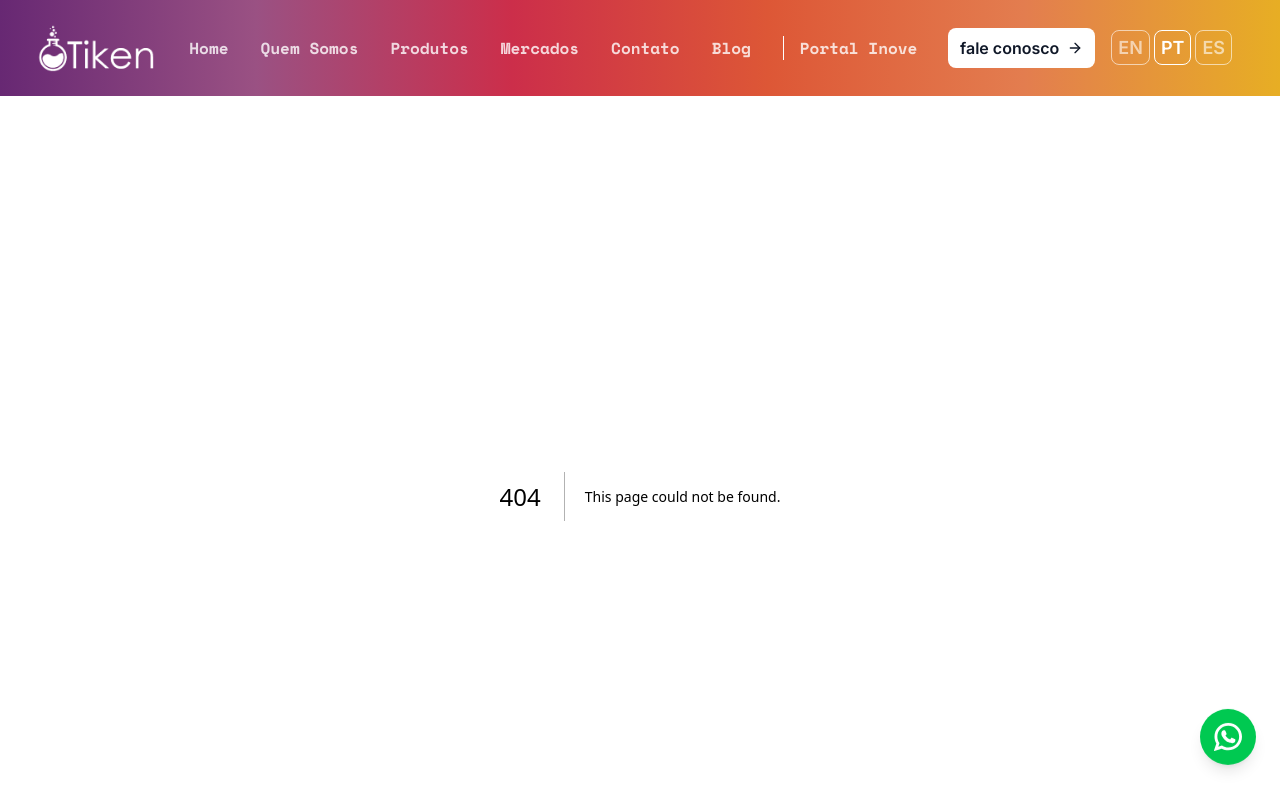
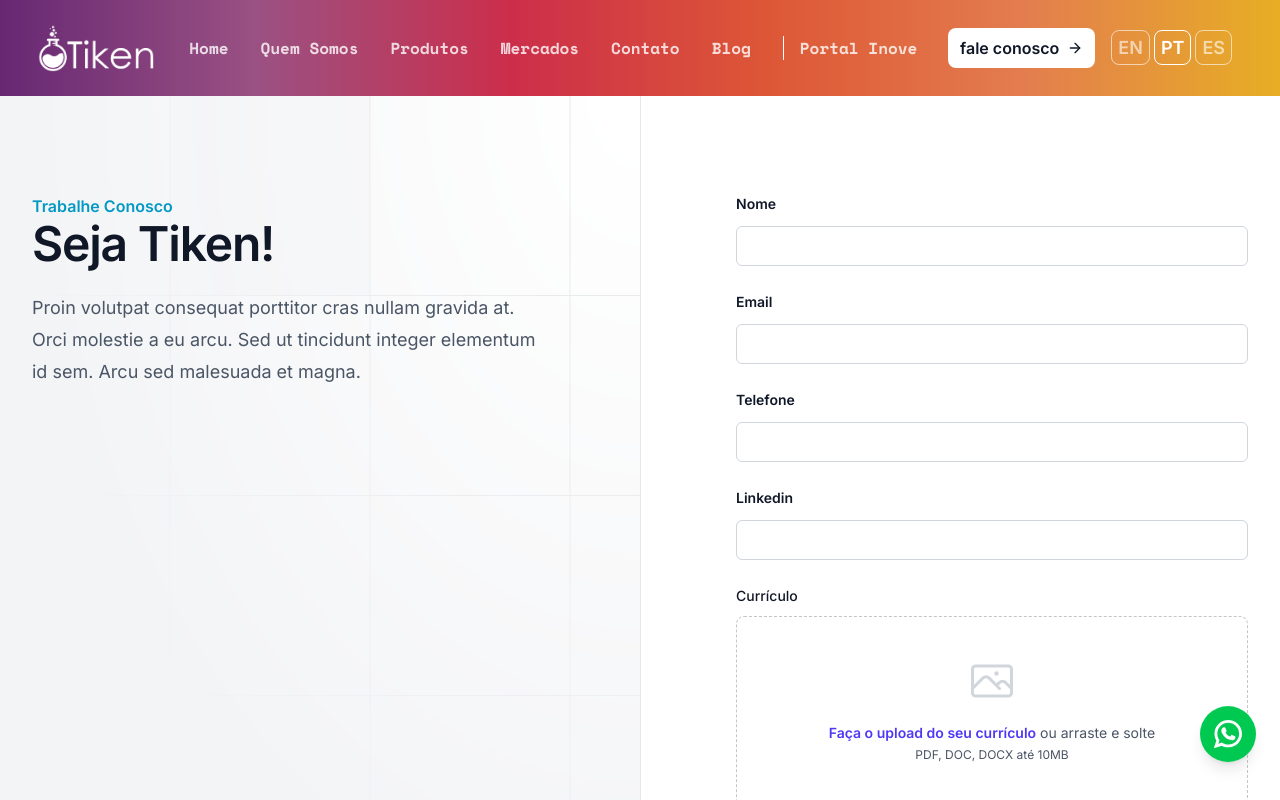
Before and after one commit to TrindadeBRA/trinitykit-next, a Next.js app: page /trabalhe-conosco in a window 1280 px wide. Before the commit this address had no page. Shown: the top 800 px of the page. Built offline with nearby package versions, Linux system fonts and the light colour scheme.

Commit message:
feat: trabalhe conosco added

```diff
--- /dev/null
+++ b/app/trabalhe-conosco/page.tsx
@@ -0,0 +1,18 @@
+import ContactItems from "@/src/components/ContactItems";
+import PinMap from "@/src/components/PinMap";
+import WorkWithUs from "@/src/components/WorkWithUs";
+
+export const metadata = {
+  title: 'Trabalhe Conosco | Tiken',
+  description: 'Trabalhe conosco e faça parte do nosso time.',
+}
+
+export default function TrabalheConosco() {
+  return (
+    <>
+      <WorkWithUs />
+      <ContactItems />
+      <PinMap />
+    </>
+  );
+}
--- a/src/components/ExcellenceRecognition/index.tsx
+++ b/src/components/ExcellenceRecognition/index.tsx
@@ -17,7 +17,6 @@ export default function ExcellenceRecognition() {
           </p>
           <Link
             href="/trabalhe-conosco"
-            target="_blank"
             className="flex items-center gap-x-2 text-black font-bold font-space-mono mt-4"
             data-aos="fade-right"
           >
--- /dev/null
+++ b/src/components/WorkWithUs/index.tsx
@@ -0,0 +1,145 @@
+import { BuildingOffice2Icon, EnvelopeIcon, PhoneIcon, PhotoIcon } from '@heroicons/react/24/outline'
+import { ArrowRightIcon } from 'lucide-react'
+
+export default function WorkWithUs() {
+    return (
+        <div className="relative isolate bg-white overflow-x-hidden">
+            <div className="mx-auto grid max-w-7xl grid-cols-1 lg:grid-cols-2">
+                <div className="relative px-6 py-24 lg:static lg:px-8">
+                    <div className="mx-auto max-w-xl lg:mx-0 lg:max-w-lg">
+                        <div className="absolute inset-y-0 left-0 -z-10 w-full overflow-hidden bg-gray-100 ring-1 ring-gray-900/10 lg:w-1/2">
+                            <svg
+                                aria-hidden="true"
+                                className="absolute inset-0 size-full stroke-gray-200 [mask-image:radial-gradient(100%_100%_at_top_right,white,transparent)]"
+                            >
+                                <defs>
+                                    <pattern
+                                        x="100%"
+                                        y={-1}
+                                        id="83fd4e5a-9d52-42fc-97b6-718e5d7ee527"
+                                        width={200}
+                                        height={200}
+                                        patternUnits="userSpaceOnUse"
+                                    >
+                                        <path d="M130 200V.5M.5 .5H200" fill="none" />
+                                    </pattern>
+                                </defs>
+                                <rect fill="white" width="100%" height="100%" strokeWidth={0} />
+                                <svg x="100%" y={-1} className="overflow-visible fill-gray-50">
+                                    <path d="M-470.5 0h201v201h-201Z" strokeWidth={0} />
+                                </svg>
+                                <rect fill="url(#83fd4e5a-9d52-42fc-97b6-718e5d7ee527)" width="100%" height="100%" strokeWidth={0} />
+                            </svg>
+                        </div>
+                        <p
+                            className="text-base/7 font-semibold text-[#0399c4]"
+                            data-aos="fade-in"
+                            data-aos-desktop="fade-left"
+                        >
+                            Trabalhe Conosco
+                        </p>
+                        <h2 className="text-4xl font-semibold tracking-tight text-pretty text-gray-900 sm:text-5xl">
+                            Seja Tiken!
+                        </h2>
+                        <p className="mt-6 text-lg/8 text-gray-600">
+                            Proin volutpat consequat porttitor cras nullam gravida at. Orci molestie a eu arcu. Sed ut tincidunt
+                            integer elementum id sem. Arcu sed malesuada et magna.
+                        </p>
+                    </div>
+                </div>
+                <form action="#" method="POST" className="px-6 py-24 sm:pb-32 lg:px-8">
+                    <div className="mx-auto max-w-xl lg:mr-0 lg:max-w-lg">
+                        <div className="grid grid-cols-1 gap-x-8 gap-y-6 sm:grid-cols-2">
+                            <div className="sm:col-span-2">
+                                <label htmlFor="name" className="block text-sm/6 font-semibold text-gray-900">
+                                    Nome
+                                </label>
+                                <div className="mt-2.5">
+                                    <input
+                                        id="name"
+                                        name="name"
+                                        type="text"
+                                        autoComplete="given-name"
+                                        className="block w-full rounded-md bg-white px-3.5 py-2 text-base text-gray-900 outline-1 -outline-offset-1 outline-gray-300 placeholder:text-gray-400 focus:outline-2 focus:-outline-offset-2 focus:outline-indigo-600"
+                                    />
+                                </div>
+                            </div>
+                            <div className="sm:col-span-2">
+                                <label htmlFor="email" className="block text-sm/6 font-semibold text-gray-900">
+                                    Email
+                                </label>
+                                <div className="mt-2.5">
+                                    <input
+                                        id="email"
+                                        name="email"
+                                        type="email"
+                                        autoComplete="email"
+                                        className="block w-full rounded-md bg-white px-3.5 py-2 text-base text-gray-900 outline-1 -outline-offset-1 outline-gray-300 placeholder:text-gray-400 focus:outline-2 focus:-outline-offset-2 focus:outline-indigo-600"
+                                    />
+                                </div>
+                            </div>
+                            <div className="sm:col-span-2">
+                                <label htmlFor="phone-number" className="block text-sm/6 font-semibold text-gray-900">
+                                    Telefone
+                                </label>
+                                <div className="mt-2.5">
+                                    <input
+                                        id="phone-number"
+                                        name="phone-number"
+                                        type="tel"
+                                        autoComplete="tel"
+                                        className="block w-full rounded-md bg-white px-3.5 py-2 text-base text-gray-900 outline-1 -outline-offset-1 outline-gray-300 placeholder:text-gray-400 focus:outline-2 focus:-outline-offset-2 focus:outline-indigo-600"
+                                    />
+                                </div>
+                            </div>
+                            <div className="sm:col-span-2">
+                                <label htmlFor="name" className="block text-sm/6 font-semibold text-gray-900">
+                                    Linkedin
+                                </label>
+                                <div className="mt-2.5">
+                                    <input
+                                        id="linkedin"
+                                        name="linkedin"
+                                        type="url"
+                                        autoComplete="url"
+                                        className="block w-full rounded-md bg-white px-3.5 py-2 text-base text-gray-900 outline-1 -outline-offset-1 outline-gray-300 placeholder:text-gray-400 focus:outline-2 focus:-outline-offset-2 focus:outline-indigo-600"
+                                    />
+                                </div>
+                            </div>
+                            <div className="col-span-full">
+                                <label htmlFor="cover-photo" className="block text-sm/6 font-medium text-gray-900">
+                                    Currículo
+                                </label>
+                                <div className="mt-2 flex justify-center rounded-lg border border-dashed border-gray-900/25 px-6 py-10">
+                                    <div className="text-center">
+                                        <PhotoIcon aria-hidden="true" className="mx-auto size-12 text-gray-300" />
+                                        <div className="mt-4 flex text-sm/6 text-gray-600">
+                                            <label
+                                                htmlFor="file-upload"
+                                                className="relative cursor-pointer rounded-md bg-white font-semibold text-indigo-600 focus-within:ring-2 focus-within:ring-indigo-600 focus-within:ring-offset-2 focus-within:outline-hidden hover:text-indigo-500"
+                                            >
+                                                <span>Faça o upload do seu currículo</span>
+                                                <input id="file-upload" name="file-upload" type="file" className="sr-only" accept=".pdf, .doc, .docx" />
+                                            </label>
+                                            <p className="pl-1">ou arraste e solte</p>
+                                        </div>
+                                        <p className="text-xs/5 text-gray-600">PDF, DOC, DOCX até 10MB</p>
+                                    </div>
+                                </div>
+                            </div>
+                        </div>
+                        <div className="mt-8 flex justify-end">
+                            <button
+                                type="submit"
+                                className="flex items-center gap-x-2 rounded-md bg-[#9061a8] text-white px-4 py-2.5 font-bold font-space-mono w-fit"
+                            >
+
+                                enviar <ArrowRightIcon className="size-4" />
+                            </button>
+                        </div>
+                    </div>
+                </form>
+            </div>
+        </div>
+    )
+}
```
